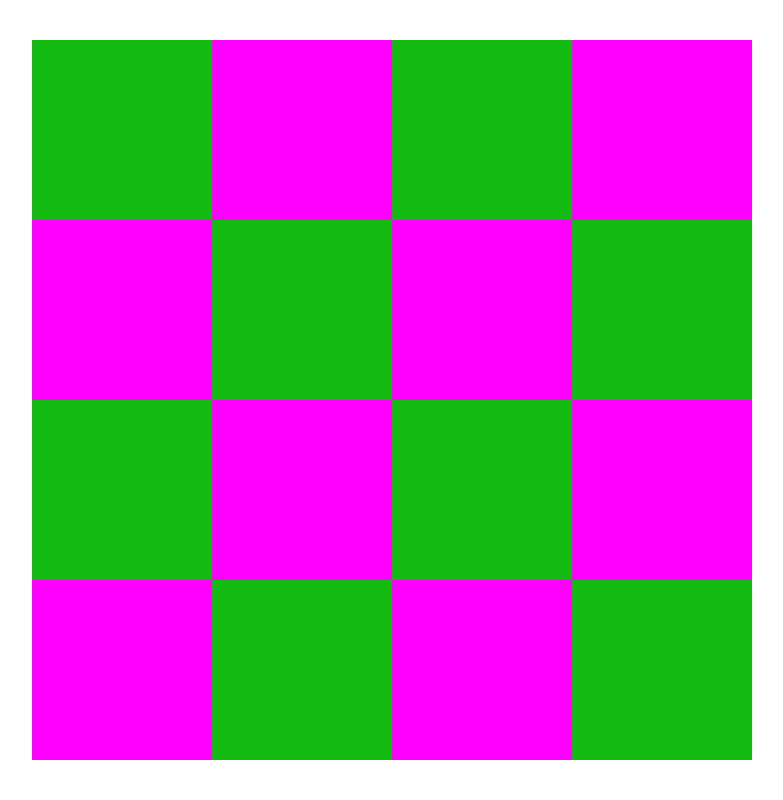
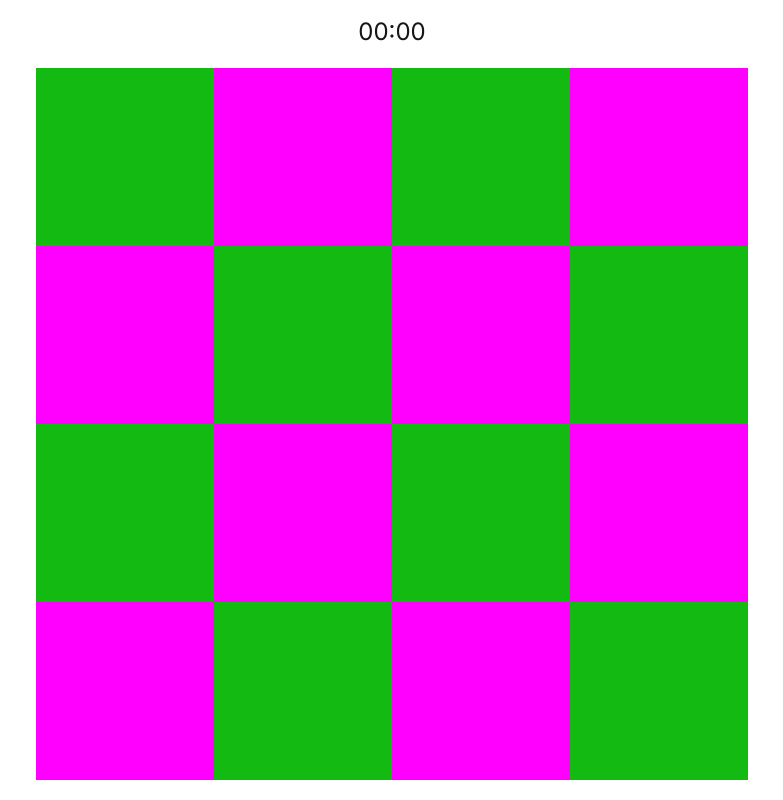
Before and after one commit to TheMineWay/queens-game, a Next.js app: page /1/game in a window 1280 px wide. Shown: the whole page, without its empty margins (248-1031 px from the left). Built offline with nearby package versions, Linux system fonts and the light colour scheme.

Commit message:
feat: timer hook and format utility

```diff
--- a/src/components/game/board/board.module.css
+++ b/src/components/game/board/board.module.css
@@ -2,8 +2,10 @@
     display: grid;
     width: 90vmin;
     height: 90vmin;
-    max-width: 100vw;
-    max-height: 100vh;
+    max-width: 100%;
+    max-height: 100%;
+
+    border: solid 0.25em white;
 }
 
 .square {
--- a/src/components/game/game.tsx
+++ b/src/components/game/game.tsx
@@ -1,8 +1,15 @@
+"use client";
+
 import Board from "@/components/game/board/board";
+import Timer from "@/components/game/timer/timer";
+import { useTimer } from "@/hooks/utils/use-timer";
 
 export default function Game() {
+  const timer = useTimer();
+
   return (
-    <div className="w-full h-full flex justify-center items-center">
+    <div className="w-full h-full flex flex-col gap-4 justify-center items-center">
+      <Timer timer={timer} />
       <Board
         board={{
           board: [
--- /dev/null
+++ b/src/components/game/timer/timer.tsx
@@ -0,0 +1,16 @@
+"use client";
+
+import { UseTimer } from "@/hooks/utils/use-timer";
+import { formatSeconds } from "@/utils/timer/format-seconds";
+
+type Props = {
+  timer: UseTimer;
+};
+
+export default function Timer({ timer }: Props) {
+  return (
+    <div>
+      <p className="text-2xl">{formatSeconds(timer.timer)}</p>
+    </div>
+  );
+}
--- /dev/null
+++ b/src/hooks/utils/use-timer.tsx
@@ -0,0 +1,48 @@
+import { useEffect, useState } from "react";
+
+type Options = {
+  startAt?: number;
+  countBackwards?: boolean;
+  autoPlay?: boolean;
+};
+
+export const useTimer = ({
+  startAt = 0,
+  countBackwards = false,
+  autoPlay = false,
+}: Options = {}) => {
+  const [isPlaying, setPlaying] = useState(autoPlay);
+  const [timer, setTimer] = useState(startAt);
+
+  useEffect(() => {
+    if (!isPlaying) return;
+
+    setTimeout(() => {
+      const increased = (timer + 1) * (countBackwards ? -1 : 1);
+
+      setTimer(increased);
+      if (increased <= 0) setPlaying(false);
+    }, 1000);
+  }, [isPlaying, timer, countBackwards]);
+
+  const pause = () => setPlaying(false);
+  const play = () => setPlaying(true);
+  const toggle = () => (isPlaying ? pause() : play());
+  const reset = () => setTimer(startAt);
+
+  return {
+    // States
+    isPlaying,
+    setPlaying,
+    timer,
+    setTimer,
+
+    // Utils
+    pause,
+    play,
+    toggle,
+    reset,
+  };
+};
+
+export type UseTimer = ReturnType<typeof useTimer>;
--- /dev/null
+++ b/src/utils/timer/format-seconds.ts
@@ -0,0 +1,8 @@
+const appendZero = (num: number) => `${num < 10 ? "0" : ""}${num}`;
+
+export const formatSeconds = (seconds: number = 0) => {
+  const secs = seconds % 60;
+  const mins = Math.floor(seconds / 60);
+
+  return `${appendZero(mins)}:${appendZero(secs)}`;
+};
```
Also changed, not shown: 1 other file (tests, documents, lock files or other folders).
